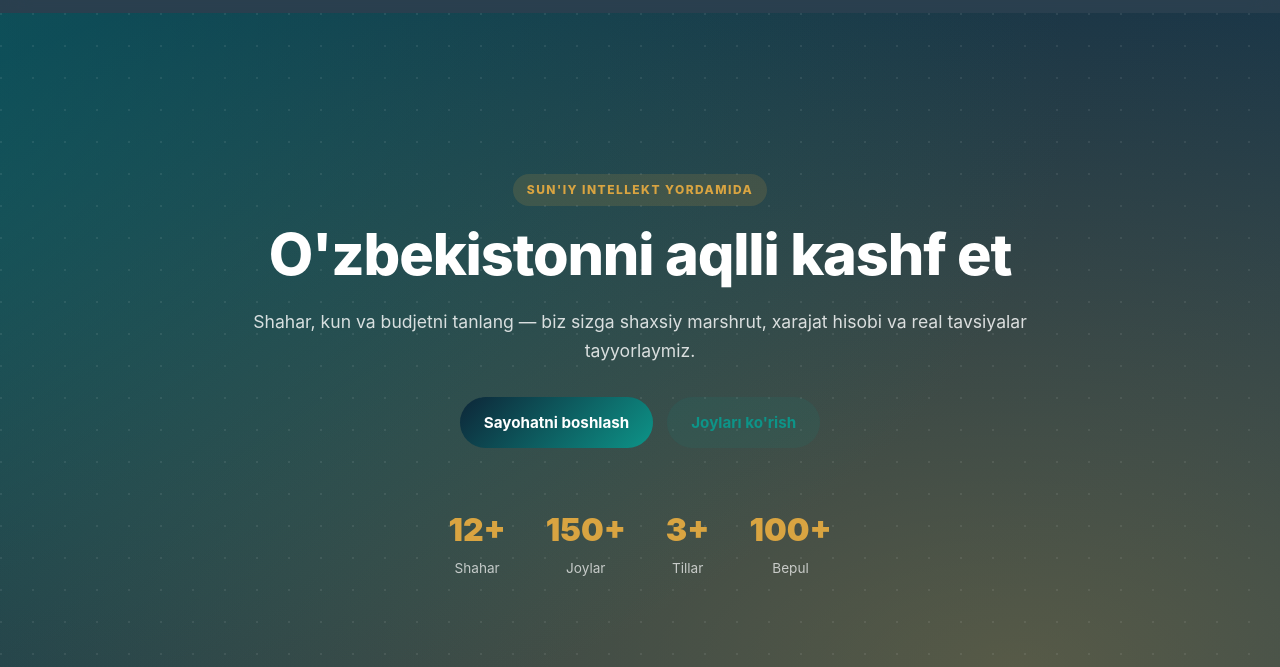
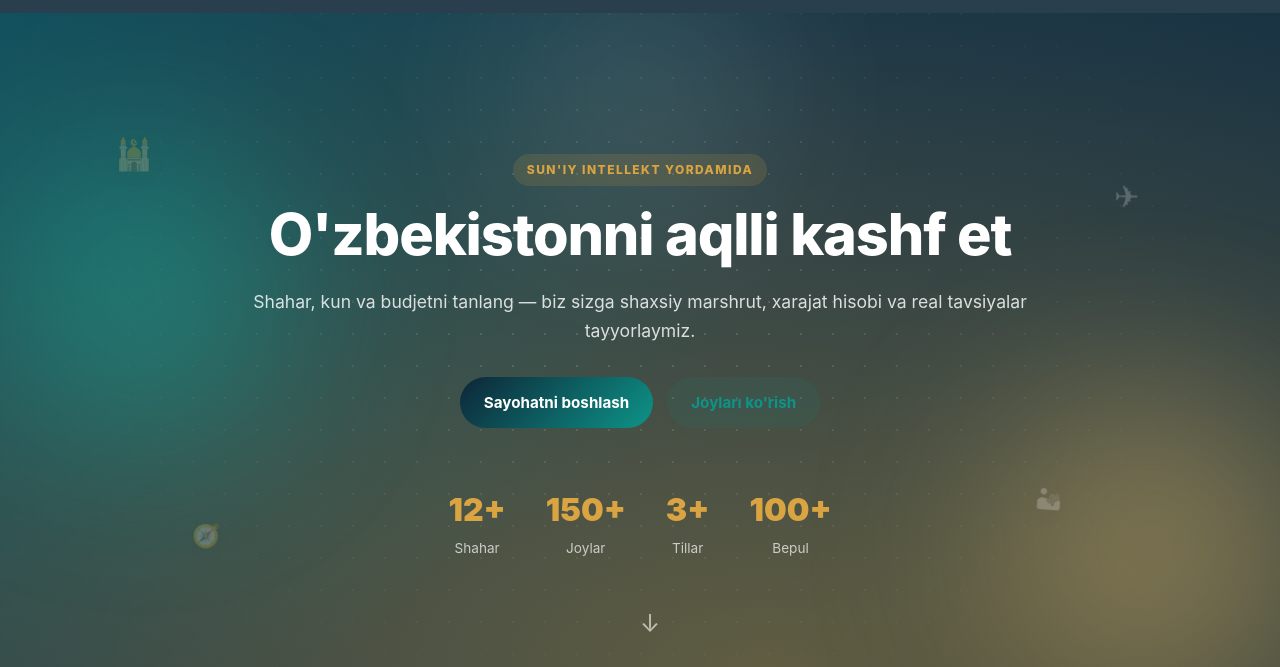
Before and after one commit to emestienn/Tourism-website, a plain HTML site: page index.html in a window 1280 px wide. Shown: the part 59-726 px from the top of the page. Drawn offline with nearby package versions, Linux system fonts and the light colour scheme; no server answers.

Commit message:
first commit

```diff
--- a/css/animations.css
+++ b/css/animations.css
@@ -30,6 +30,22 @@
   50%     { background-position: 100% 50%; }
 }
 @keyframes spin { to { transform: rotate(360deg); } }
+@keyframes orbDrift1 {
+  0%,100% { transform: translate(0,0) scale(1); }
+  50%     { transform: translate(50px,34px) scale(1.12); }
+}
+@keyframes orbDrift2 {
+  0%,100% { transform: translate(0,0) scale(1); }
+  50%     { transform: translate(-36px,-44px) scale(1.16); }
+}
+@keyframes orbDrift3 {
+  0%,100% { transform: translate(-50%,0) scale(1); opacity: .1; }
+  50%     { transform: translate(-50%,24px) scale(1.3); opacity: .2; }
+}
+@keyframes iconFloat {
+  0%,100% { transform: translateY(0) rotate(0deg); }
+  50%     { transform: translateY(-20px) rotate(8deg); }
+}
 @keyframes drawLine {
   from { stroke-dashoffset: 1000; }
   to   { stroke-dashoffset: 0; }
--- a/css/sections.css
+++ b/css/sections.css
@@ -3,29 +3,82 @@
   position: relative;
   min-height: calc(100vh - var(--header-h));
   display: grid; place-items: center;
-  padding: 80px 6%;
+  padding: 80px 6% 120px;
   overflow: hidden;
   background: var(--dark);
   color: white;
   text-align: center;
+  isolation: isolate;
 }
 .hero-bg {
   position: absolute; inset: 0;
   background:
-    radial-gradient(ellipse at 20% 30%, rgba(13,148,136,.5), transparent 55%),
-    radial-gradient(ellipse at 80% 70%, rgba(217,164,65,.35), transparent 55%),
-    linear-gradient(135deg, #0D2638, #123650);
-  background-size: 200% 200%;
-  animation: gradientShift 12s ease infinite;
+    radial-gradient(ellipse at 20% 30%, rgba(13,148,136,.55), transparent 55%),
+    radial-gradient(ellipse at 80% 70%, rgba(217,164,65,.4), transparent 55%),
+    linear-gradient(135deg, #0D2638, #123650, #0D2638);
+  background-size: 200% 200%, 200% 200%, 300% 300%;
+  animation: gradientShift 14s ease infinite;
 }
 .hero-bg::after {
   content: ''; position: absolute; inset: 0;
   background-image:
-    radial-gradient(circle at 1px 1px, rgba(255,255,255,.08) 1px, transparent 0);
+    radial-gradient(circle at 1px 1px, rgba(255,255,255,.14) 1px, transparent 0);
   background-size: 32px 32px;
+  -webkit-mask-image: radial-gradient(ellipse at 50% 40%, black 10%, transparent 72%);
+  mask-image: radial-gradient(ellipse at 50% 40%, black 10%, transparent 72%);
 }
+
+/* Floating gradient orbs — ambient motion + mouse parallax (applied on .hero-orbs) */
+.hero-orbs {
+  position: absolute; inset: 0; z-index: 0;
+  transition: transform .4s ease-out;
+  will-change: transform;
+}
+.hero-orb {
+  position: absolute; border-radius: 50%;
+  filter: blur(70px);
+  pointer-events: none;
+}
+.hero-orb.o1 {
+  width: 380px; height: 380px; left: -100px; top: 8%;
+  background: radial-gradient(circle, var(--teal-2), transparent 70%);
+  opacity: .55;
+  animation: orbDrift1 16s ease-in-out infinite;
+}
+.hero-orb.o2 {
+  width: 440px; height: 440px; right: -120px; bottom: -60px;
+  background: radial-gradient(circle, var(--gold-2), transparent 70%);
+  opacity: .45;
+  animation: orbDrift2 20s ease-in-out infinite;
+}
+.hero-orb.o3 {
+  width: 280px; height: 280px; left: 50%; top: -80px;
+  background: radial-gradient(circle, #ffffff, transparent 70%);
+  opacity: .12;
+  animation: orbDrift3 18s ease-in-out infinite;
+}
+
+/* Floating travel-themed accent icons */
+.hero-icons { position: absolute; inset: 0; z-index: 1; pointer-events: none; }
+.hero-icon {
+  position: absolute; font-size: 1.9rem; opacity: .22;
+  filter: drop-shadow(0 6px 14px rgba(0,0,0,.35));
+  animation: iconFloat 7s ease-in-out infinite;
+}
+.hero-icon.ic1 { top: 16%; left: 9%; animation-delay: 0s; }
+.hero-icon.ic2 { top: 70%; left: 15%; font-size: 1.4rem; animation-delay: 1.2s; }
+.hero-icon.ic3 { top: 22%; right: 11%; animation-delay: .6s; }
+.hero-icon.ic4 { top: 66%; right: 17%; font-size: 1.5rem; animation-delay: 1.8s; }
+
 .hero-content { position: relative; z-index: 2; max-width: 820px; }
 .hero-content p { color: rgba(255,255,255,.82); margin: 18px 0 32px; font-size: 1.1rem; }
+
+/* Staggered entrance animation for hero content */
+.hero-in {
+  opacity: 0;
+  animation: fadeUp .8s var(--t-slow) both;
+  animation-delay: var(--d, 0s);
+}
 
 .hero-cta { display: flex; gap: 14px; justify-content: center; flex-wrap: wrap; }
 .hero-cta .btn-outline { color: white; border-color: rgba(255,255,255,.35); }
@@ -40,10 +93,18 @@
 .hero-stats span { font-size: .85rem; color: rgba(255,255,255,.7); }
 
 .hero-scroll {
-  position: absolute; bottom: 28px; left: 50%; transform: translateX(-50%);
-  font-size: 1.5rem; opacity: .6;
+  position: absolute; bottom: 96px; left: 50%; transform: translateX(-50%);
+  font-size: 1.5rem; opacity: .6; z-index: 2;
   animation: float 2.4s ease-in-out infinite;
 }
+
+/* Wave divider blending the hero into the next section */
+.hero-wave {
+  position: absolute; left: 0; right: 0; bottom: -1px;
+  width: 100%; height: 72px; z-index: 1;
+  display: block;
+}
+.hero-wave path { fill: var(--bg); transition: fill var(--t); }
 
 /* Planner */
 .planner-grid {
@@ -244,4 +305,8 @@
   .hero-stats b { font-size: 1.5rem; }
   .field-row { grid-template-columns: 1fr; }
   .quiz-card { padding: 24px; }
+  .hero { padding-bottom: 90px; }
+  .hero-wave { height: 44px; }
+  .hero-scroll { bottom: 64px; }
+  .hero-icon.ic2, .hero-icon.ic4 { display: none; }
 }
--- a/index.html
+++ b/index.html
@@ -63,19 +63,30 @@
 <!-- ============ HERO ============ -->
 <section id="home" class="hero">
   <div class="hero-bg"></div>
+  <div class="hero-orbs" aria-hidden="true">
+    <span class="hero-orb o1"></span>
+    <span class="hero-orb o2"></span>
+    <span class="hero-orb o3"></span>
+  </div>
+  <div class="hero-icons" aria-hidden="true">
+    <span class="hero-icon ic1">🕌</span>
+    <span class="hero-icon ic2">🧭</span>
+    <span class="hero-icon ic3">✈</span>
+    <span class="hero-icon ic4">🏜</span>
+  </div>
   <div class="hero-content">
-    <div class="tag" data-i18n="heroTag">SUN'IY INTELLEKT YORDAMIDA</div>
-    <h1 data-i18n="heroTitle">O'zbekistonni <span class="gradient">aqlli</span> kashf et</h1>
-    <p data-i18n="heroText">
+    <div class="tag hero-in" style="--d:0s" data-i18n="heroTag">SUN'IY INTELLEKT YORDAMIDA</div>
+    <h1 class="hero-in" style="--d:.12s" data-i18n="heroTitle">O'zbekistonni <span class="gradient">aqlli</span> kashf et</h1>
+    <p class="hero-in" style="--d:.24s" data-i18n="heroText">
       Shahar, kun va budjetni tanlang — biz sizga shaxsiy marshrut, xarajat
       hisobi va real tavsiyalar tayyorlaymiz.
     </p>
-    <div class="hero-cta">
+    <div class="hero-cta hero-in" style="--d:.36s">
       <a href="#planner" class="btn btn-primary" data-i18n="ctaStart">Sayohatni boshlash</a>
       <a href="#explore" class="btn btn-ghost" data-i18n="ctaExplore">Joyları ko'rish</a>
     </div>
 
-    <div class="hero-stats">
+    <div class="hero-stats hero-in" style="--d:.48s">
       <div><b data-count="12">0</b><span data-i18n="statCities">Shahar</span></div>
       <div><b data-count="150">0</b><span data-i18n="statPlaces">Joylar</span></div>
       <div><b data-count="3">0</b><span data-i18n="statLangs">Tillar</span></div>
@@ -83,6 +94,9 @@
     </div>
   </div>
   <a href="#planner" class="hero-scroll">↓</a>
+  <svg class="hero-wave" viewBox="0 0 1440 100" preserveAspectRatio="none" aria-hidden="true">
+    <path d="M0,40 C240,90 480,0 720,30 C960,60 1200,10 1440,50 L1440,100 L0,100 Z"></path>
+  </svg>
 </section>
 
 <!-- ============ PLANNER ============ -->
--- a/js/app.js
+++ b/js/app.js
@@ -100,6 +100,26 @@ document.addEventListener('DOMContentLoaded', () => {
     }, 25);
   });
 
+  // Hero parallax (orbs drift toward the pointer, background pans on scroll)
+  const reduceMotion = matchMedia('(prefers-reduced-motion: reduce)').matches;
+  const hero = document.querySelector('.hero');
+  const heroOrbs = hero?.querySelector('.hero-orbs');
+  const heroBg = hero?.querySelector('.hero-bg');
+  if (hero && heroOrbs && !reduceMotion) {
+    hero.addEventListener('pointermove', e => {
+      const r = hero.getBoundingClientRect();
+      const x = (e.clientX - r.left) / r.width - 0.5;
+      const y = (e.clientY - r.top) / r.height - 0.5;
+      heroOrbs.style.transform = `translate(${x * 30}px, ${y * 30}px)`;
+    });
+    hero.addEventListener('pointerleave', () => { heroOrbs.style.transform = ''; });
+
+    window.addEventListener('scroll', () => {
+      const offset = Math.min(window.scrollY, hero.offsetHeight);
+      if (heroBg) heroBg.style.transform = `translateY(${offset * 0.25}px)`;
+    }, { passive: true });
+  }
+
   // Loader hide
   setTimeout(() => document.getElementById('loader')?.classList.add('done'), 600);
 });
```
